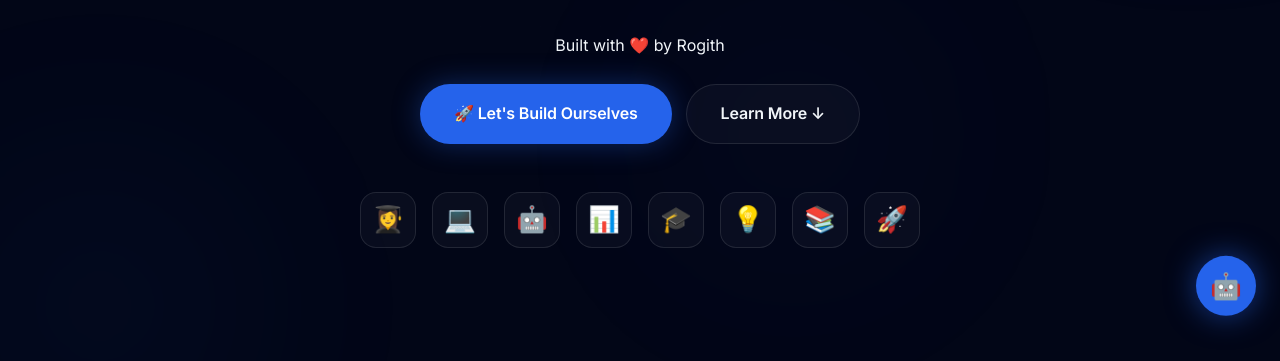
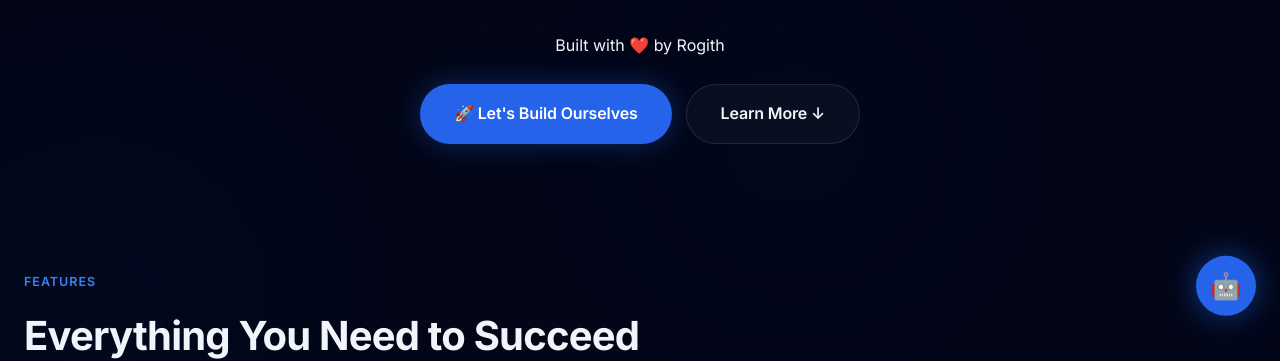
Before and after one commit to rogith-cyber/carrerpath, a website: page index.html in a window 1280 px wide. Shown: the part 454-815 px from the top of the page. Drawn offline with Linux system fonts and the light colour scheme.

Commit message:
Update index.html

```diff
--- a/index.html
+++ b/index.html
@@ -40,16 +40,7 @@
                 <a href="student-form.html" class="btn btn--primary btn--lg">🚀 Let's Build Ourselves</a>
                 <a href="#features" class="btn btn--secondary btn--lg">Learn More ↓</a>
             </div>
-            <div class="hero__illustration">
-                <span class="hero__illustration-icon">👩‍🎓</span>
-                <span class="hero__illustration-icon">💻</span>
-                <span class="hero__illustration-icon">🤖</span>
-                <span class="hero__illustration-icon">📊</span>
-                <span class="hero__illustration-icon">🎓</span>
-                <span class="hero__illustration-icon">💡</span>
-                <span class="hero__illustration-icon">📚</span>
-                <span class="hero__illustration-icon">🚀</span>
-            </div>
+
         </section>
 
         <section class="section" id="features">
```
